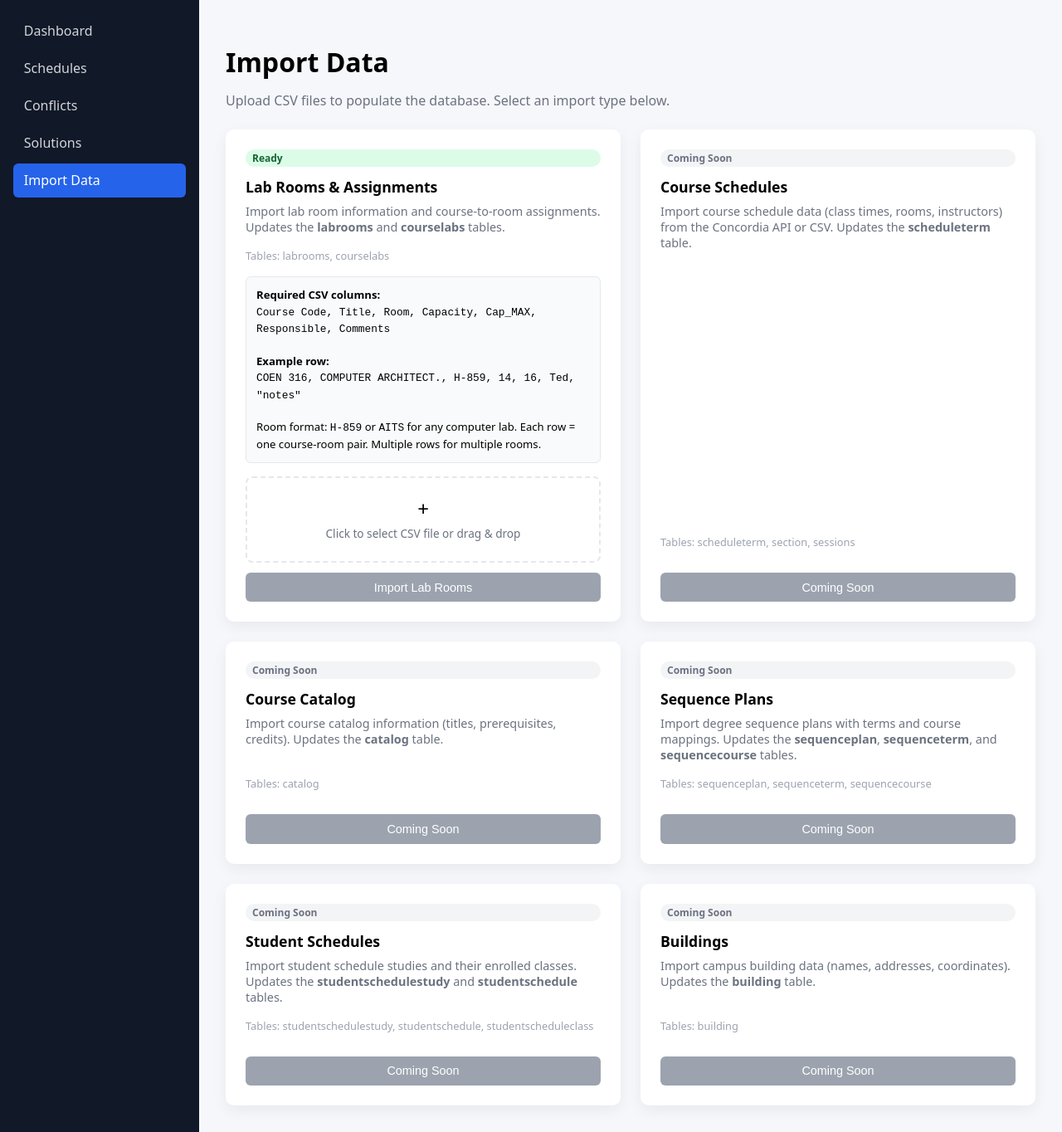
After one commit to CelinZiad/490-10-Classes-Scheduler, a Flask app: page /import in a window 1280 px wide. The commit adds this page. Shown: the whole page at 83% size. Run offline with Flask 3, Linux system fonts and the light colour scheme; some libraries are stand-ins or nearby versions.

Commit message:
feat: add Import Data page with lab rooms CSV upload
- Add /import route with card-based UI for all DB import types
- Implement lab rooms CSV upload (parses CSV, upserts to labrooms
  and courselabs tables via parameterized queries)
- Show format requirements and drag-and-drop file upload
- Add Coming Soon placeholders for schedules, catalog, sequences,
  students, and buildings imports
- Update sidebar navigation across all templates
- Add psycopg2-binary dependency
- Add 22 tests covering CSV parsing, API validation, and DB mocking

```diff
--- a/app.py
+++ b/app.py
@@ -1,4 +1,8 @@
-from flask import Flask, render_template
+import csv
+import io
+import os
+
+from flask import Flask, render_template, request, jsonify
 
 app = Flask(__name__)
 
@@ -7,8 +11,31 @@ ROUTE_TEMPLATES = {
     "/schedule": "schedule-display.html",
     "/conflicts": "conflicts-list.html",
     "/solutions": "proposed-solutions.html",
+    "/import": "import-data.html",
 }
 
+# ---------------------------------------------------------------------------
+# DB connection helper
+# ---------------------------------------------------------------------------
+
+DB_CONFIG = {
+    "host": os.environ.get("DB_HOST", "localhost"),
+    "port": int(os.environ.get("DB_PORT", 9999)),
+    "database": os.environ.get("DB_NAME", "uvo490_3"),
+    "user": os.environ.get("DB_USER", "uvo490_3"),
+    "password": os.environ.get("DB_PASSWORD", "coolbird18"),
+}
+
+
+def get_db_connection():
+    """Return a psycopg2 connection using DB_CONFIG."""
+    import psycopg2
+    return psycopg2.connect(**DB_CONFIG)
+
+
+# ---------------------------------------------------------------------------
+# Page routes
+# ---------------------------------------------------------------------------
 
 @app.get("/")
 def dashboard():
@@ -28,3 +55,158 @@ def conflicts():
 @app.get("/solutions")
 def solutions():
     return render_template(ROUTE_TEMPLATES["/solutions"])
+
+
+@app.get("/import")
+def import_data():
+    return render_template(ROUTE_TEMPLATES["/import"])
+
+
+# ---------------------------------------------------------------------------
+# Lab rooms CSV import
+# ---------------------------------------------------------------------------
+
+def _parse_lab_rooms_csv(file_stream):
+    """Parse uploaded CSV and return list of row dicts.
+
+    Expected columns: Course Code, Title, Room, Capacity, Cap_MAX,
+    Responsible, Comments
+    """
+    text = file_stream.read().decode("utf-8-sig")
+    reader = csv.reader(io.StringIO(text))
+    header = next(reader, None)  # skip header
+    if header is None:
+        return []
+
+    rows = []
+    for line in reader:
+        if len(line) < 7:
+            continue
+        rows.append({
+            "course_code": line[0].strip(),
+            "title": line[1].strip(),
+            "room": line[2].strip(),
+            "capacity": line[3].strip(),
+            "capacity_max": line[4].strip(),
+            "responsible": line[5].strip(),
+            "comments": line[6].strip(),
+        })
+    return rows
+
+
+def _upsert_lab_room(cursor, row):
+    """Upsert a single lab room into the labrooms table."""
+    if row["room"] == "AITS":
+        building, room = "H", "AITS"
+        cap_max = 100
+    else:
+        parts = row["room"].split("-", 1)
+        if len(parts) != 2:
+            return False
+        building, room = parts
+        try:
+            cap_max = int(row["capacity_max"])
+        except (ValueError, TypeError):
+            cap_max = 0
+
+    try:
+        capacity = int(row["capacity"])
+    except (ValueError, TypeError):
+        capacity = 0
+
+    cursor.execute(
+        "INSERT INTO labrooms (campus, building, room, capacity, capacitymax) "
+        "VALUES (%s, %s, %s, %s, %s) "
+        "ON CONFLICT (campus, building, room) DO UPDATE "
+        "SET capacity = EXCLUDED.capacity, capacitymax = EXCLUDED.capacitymax",
+        ("SGW", building, room, capacity, cap_max),
+    )
+    return True
+
+
+def _upsert_course_lab(cursor, row):
+    """Upsert a single course-lab assignment into the courselabs table."""
+    parts = row["course_code"].split(" ", 1)
+    if len(parts) != 2:
+        return False
+    subject, catalog = parts
+
+    if row["room"] == "AITS":
+        building, room = "H", "AITS"
+    else:
+        room_parts = row["room"].split("-", 1)
+        if len(room_parts) != 2:
+            return False
+        building, room = room_parts
+
+    cursor.execute(
+        "INSERT INTO courselabs (labroomid, subject, catalog, comments) "
+        "VALUES ("
+        "  (SELECT labroomid FROM labrooms "
+        "   WHERE campus = %s AND building = %s AND room = %s), "
+        "  %s, %s, %s"
+        ") "
+        "ON CONFLICT (labroomid, subject, catalog) DO UPDATE "
+        "SET comments = EXCLUDED.comments",
+        ("SGW", building, room, subject, catalog, row["comments"]),
+    )
+    return True
+
+
+@app.post("/api/import/labrooms")
+def api_import_labrooms():
+    """Accept a CSV upload and import lab rooms + course assignments."""
+    if "file" not in request.files:
+        return jsonify({"status": "error", "message": "No file uploaded."}), 400
+
+    file = request.files["file"]
+    if not file.filename or not file.filename.endswith(".csv"):
+        return jsonify({"status": "error", "message": "Please upload a .csv file."}), 400
+
+    rows = _parse_lab_rooms_csv(file.stream)
+    if not rows:
+        return jsonify({"status": "error", "message": "CSV is empty or has invalid format."}), 400
+
+    try:
+        conn = get_db_connection()
+    except Exception as e:
+        return jsonify({
+            "status": "error",
+            "message": f"Could not connect to database: {e}",
+        }), 500
+
+    rooms_ok = 0
+    assignments_ok = 0
+    skipped = 0
+
+    try:
+        with conn.cursor() as cur:
+            for row in rows:
+                try:
+                    if _upsert_lab_room(cur, row):
+                        conn.commit()
+                        rooms_ok += 1
+                    else:
+                        skipped += 1
+                        conn.rollback()
+                        continue
+
+                    if _upsert_course_lab(cur, row):
+                        conn.commit()
+                        assignments_ok += 1
+                    else:
+                        skipped += 1
+                        conn.rollback()
+                except Exception:
+                    conn.rollback()
+                    skipped += 1
+    finally:
+        conn.close()
+
+    return jsonify({
+        "status": "success",
+        "rows_processed": len(rows),
+        "rooms_upserted": rooms_ok,
+        "assignments_upserted": assignments_ok,
+        "skipped": skipped,
+    })
--- a/requirements.txt
+++ b/requirements.txt
@@ -1,4 +1,5 @@
 flask
 flask-sqlalchemy
+psycopg2-binary
 pytest
 pytest-cov
--- a/templates/conflicts-list.html
+++ b/templates/conflicts-list.html
@@ -14,6 +14,7 @@
     <a class="nav-item" href="{{ url_for('schedule') }}">Schedules</a>
     <a class="nav-item active" href="{{ url_for('conflicts') }}">Conflicts</a>
     <a class="nav-item" href="{{ url_for('solutions') }}">Solutions</a>
+    <a class="nav-item" href="{{ url_for('import_data') }}">Import Data</a>
   </aside>
 
   <main class="main-content">
--- /dev/null
+++ b/templates/import-data.html
@@ -0,0 +1,334 @@
+<!DOCTYPE html>
+<html lang="en">
+<head>
+  <meta charset="UTF-8">
+  <title>Import Data</title>
+  <link rel="stylesheet" href="{{ url_for('static', filename='design-system.css') }}">
+  <style>
+    .import-grid {
+      display: grid;
+      grid-template-columns: repeat(auto-fill, minmax(340px, 1fr));
+      gap: 1.5rem;
+    }
+
+    .import-card {
+      background: var(--card-bg);
+      border-radius: 10px;
+      box-shadow: 0 6px 18px rgb(0 0 0 / 6%);
+      padding: 1.5rem;
+      display: flex;
+      flex-direction: column;
+    }
+
+    .import-card h3 {
+      margin: 0 0 0.5rem;
+      font-size: 1.1rem;
+    }
+
+    .import-card p {
+      color: #6b7280;
+      font-size: 0.9rem;
+      margin: 0 0 1rem;
+      flex: 1;
+    }
+
+    .import-card .badge {
+      display: inline-block;
+      padding: 2px 8px;
+      border-radius: 999px;
+      font-size: 0.75rem;
+      font-weight: 600;
+      margin-bottom: 0.75rem;
+    }
+
+    .badge-ready { background: #dcfce7; color: #166534; }
+    .badge-soon  { background: #f3f4f6; color: #6b7280; }
+
+    .import-card .tables {
+      font-size: 0.8rem;
+      color: #9ca3af;
+      margin-bottom: 1rem;
+    }
+
+    .format-box {
+      background: #f9fafb;
+      border: 1px solid var(--border-color);
+      border-radius: 6px;
+      padding: 0.75rem;
+      margin-bottom: 1rem;
+      font-size: 0.82rem;
+      line-height: 1.5;
+    }
+
+    .format-box code {
+      font-family: 'Courier New', monospace;
+      font-size: 0.8rem;
+    }
+
+    .upload-area {
+      border: 2px dashed var(--border-color);
+      border-radius: 8px;
+      padding: 1.25rem;
+      text-align: center;
+      cursor: pointer;
+      transition: border-color 0.2s, background 0.2s;
+    }
+
+    .upload-area:hover {
+      border-color: var(--sidebar-active);
+      background: #eff6ff;
+    }
+
+    .upload-area.dragover {
+      border-color: var(--sidebar-active);
+      background: #dbeafe;
+    }
+
+    .upload-area input[type="file"] {
+      display: none;
+    }
+
+    .upload-area .upload-icon {
+      font-size: 1.5rem;
+      margin-bottom: 0.25rem;
+    }
+
+    .upload-area .upload-text {
+      font-size: 0.85rem;
+      color: #6b7280;
+    }
+
+    .upload-area .file-name {
+      font-weight: 600;
+      color: var(--text-primary);
+      margin-top: 0.25rem;
+    }
+
+    .import-btn {
+      display: inline-block;
+      width: 100%;
+      padding: 0.6rem;
+      background: var(--sidebar-active);
+      color: white;
+      border: none;
+      border-radius: 6px;
+      font-size: 0.9rem;
+      font-weight: 500;
+      cursor: pointer;
+      margin-top: 0.75rem;
+      text-align: center;
+    }
+
+    .import-btn:hover { background: #1d4ed8; }
+    .import-btn:disabled { background: #9ca3af; cursor: not-allowed; }
+
+    .result-box {
+      margin-top: 0.75rem;
+      padding: 0.75rem;
+      border-radius: 6px;
+      font-size: 0.85rem;
+      display: none;
+    }
+
+    .result-box.success { display: block; background: #dcfce7; color: #166534; }
+    .result-box.error   { display: block; background: #fef2f2; color: #991b1b; }
+
+    .result-box ul {
+      margin: 0.5rem 0 0;
+      padding-left: 1.25rem;
+    }
+
+    .spinner {
+      display: inline-block;
+      width: 14px;
+      height: 14px;
+      border: 2px solid white;
+      border-top-color: transparent;
+      border-radius: 50%;
+      animation: spin 0.6s linear infinite;
+      vertical-align: middle;
+      margin-right: 4px;
+    }
+
+    @keyframes spin { to { transform: rotate(360deg); } }
+
+    .page-desc {
+      color: #6b7280;
+      margin: -0.5rem 0 1.5rem;
+    }
+  </style>
+</head>
+
+<body>
+<div class="app-layout">
+
+  <aside class="sidebar">
+    <a class="nav-item" href="{{ url_for('dashboard') }}">Dashboard</a>
+    <a class="nav-item" href="{{ url_for('schedule') }}">Schedules</a>
+    <a class="nav-item" href="{{ url_for('conflicts') }}">Conflicts</a>
+    <a class="nav-item" href="{{ url_for('solutions') }}">Solutions</a>
+    <a class="nav-item active" href="{{ url_for('import_data') }}">Import Data</a>
+  </aside>
+
+  <main class="main-content">
+    <h1>Import Data</h1>
+    <p class="page-desc">Upload CSV files to populate the database. Select an import type below.</p>
+
+    <div class="import-grid">
+
+      <!-- Lab Rooms (Implemented) -->
+      <div class="import-card" id="card-labrooms">
+        <span class="badge badge-ready">Ready</span>
+        <h3>Lab Rooms &amp; Assignments</h3>
+        <p>Import lab room information and course-to-room assignments. Updates the <strong>labrooms</strong> and <strong>courselabs</strong> tables.</p>
+        <div class="tables">Tables: labrooms, courselabs</div>
+
+        <div class="format-box">
+          <strong>Required CSV columns:</strong><br>
+          <code>Course Code, Title, Room, Capacity, Cap_MAX, Responsible, Comments</code><br><br>
+          <strong>Example row:</strong><br>
+          <code>COEN 316, COMPUTER ARCHITECT., H-859, 14, 16, Ted, "notes"</code><br><br>
+          Room format: <code>H-859</code> or <code>AITS</code> for any computer lab.
+          Each row = one course-room pair. Multiple rows for multiple rooms.
+        </div>
+
+        <div class="upload-area" id="upload-labrooms" onclick="document.getElementById('file-labrooms').click()">
+          <input type="file" id="file-labrooms" accept=".csv">
+          <div class="upload-icon">+</div>
+          <div class="upload-text">Click to select CSV file or drag &amp; drop</div>
+          <div class="file-name" id="filename-labrooms"></div>
+        </div>
+
+        <button class="import-btn" id="btn-labrooms" disabled onclick="importLabRooms()">
+          Import Lab Rooms
+        </button>
+
+        <div class="result-box" id="result-labrooms"></div>
+      </div>
+
+      <!-- Schedules (Coming Soon) -->
+      <div class="import-card">
+        <span class="badge badge-soon">Coming Soon</span>
+        <h3>Course Schedules</h3>
+        <p>Import course schedule data (class times, rooms, instructors) from the Concordia API or CSV. Updates the <strong>scheduleterm</strong> table.</p>
+        <div class="tables">Tables: scheduleterm, section, sessions</div>
+        <button class="import-btn" disabled>Coming Soon</button>
+      </div>
+
+      <!-- Course Catalog (Coming Soon) -->
+      <div class="import-card">
+        <span class="badge badge-soon">Coming Soon</span>
+        <h3>Course Catalog</h3>
+        <p>Import course catalog information (titles, prerequisites, credits). Updates the <strong>catalog</strong> table.</p>
+        <div class="tables">Tables: catalog</div>
+        <button class="import-btn" disabled>Coming Soon</button>
+      </div>
+
+      <!-- Sequence Plans (Coming Soon) -->
+      <div class="import-card">
+        <span class="badge badge-soon">Coming Soon</span>
+        <h3>Sequence Plans</h3>
+        <p>Import degree sequence plans with terms and course mappings. Updates the <strong>sequenceplan</strong>, <strong>sequenceterm</strong>, and <strong>sequencecourse</strong> tables.</p>
+        <div class="tables">Tables: sequenceplan, sequenceterm, sequencecourse</div>
+        <button class="import-btn" disabled>Coming Soon</button>
+      </div>
+
+      <!-- Student Schedules (Coming Soon) -->
+      <div class="import-card">
+        <span class="badge badge-soon">Coming Soon</span>
+        <h3>Student Schedules</h3>
+        <p>Import student schedule studies and their enrolled classes. Updates the <strong>studentschedulestudy</strong> and <strong>studentschedule</strong> tables.</p>
+        <div class="tables">Tables: studentschedulestudy, studentschedule, studentscheduleclass</div>
+        <button class="import-btn" disabled>Coming Soon</button>
+      </div>
+
+      <!-- Buildings (Coming Soon) -->
+      <div class="import-card">
+        <span class="badge badge-soon">Coming Soon</span>
+        <h3>Buildings</h3>
+        <p>Import campus building data (names, addresses, coordinates). Updates the <strong>building</strong> table.</p>
+        <div class="tables">Tables: building</div>
+        <button class="import-btn" disabled>Coming Soon</button>
+      </div>
+
+    </div>
+  </main>
+
+</div>
+
+<script>
+  /* ---- File upload handling ---- */
+  const fileInput = document.getElementById("file-labrooms");
+  const uploadArea = document.getElementById("upload-labrooms");
+  const filenameEl = document.getElementById("filename-labrooms");
+  const importBtn = document.getElementById("btn-labrooms");
+
+  fileInput.addEventListener("change", () => {
+    if (fileInput.files.length > 0) {
+      filenameEl.textContent = fileInput.files[0].name;
+      importBtn.disabled = false;
+    }
+  });
+
+  /* Drag & drop */
+  uploadArea.addEventListener("dragover", (e) => {
+    e.preventDefault();
+    uploadArea.classList.add("dragover");
+  });
+  uploadArea.addEventListener("dragleave", () => {
+    uploadArea.classList.remove("dragover");
+  });
+  uploadArea.addEventListener("drop", (e) => {
+    e.preventDefault();
+    uploadArea.classList.remove("dragover");
+    if (e.dataTransfer.files.length > 0 && e.dataTransfer.files[0].name.endsWith(".csv")) {
+      fileInput.files = e.dataTransfer.files;
+      filenameEl.textContent = e.dataTransfer.files[0].name;
+      importBtn.disabled = false;
+    }
+  });
+
+  /* ---- Import action ---- */
+  async function importLabRooms() {
+    const file = fileInput.files[0];
+    if (!file) return;
+
+    const resultEl = document.getElementById("result-labrooms");
+    resultEl.className = "result-box";
+    resultEl.style.display = "none";
+
+    importBtn.disabled = true;
+    importBtn.innerHTML = '<span class="spinner"></span> Importing...';
+
+    const formData = new FormData();
+    formData.append("file", file);
+
+    try {
+      const res = await fetch("/api/import/labrooms", { method: "POST", body: formData });
+      const data = await res.json();
+
+      if (data.status === "success") {
+        resultEl.className = "result-box success";
+        let html = `<strong>Import successful!</strong>`;
+        html += `<ul>`;
+        html += `<li>${data.rooms_upserted} lab room(s) upserted</li>`;
+        html += `<li>${data.assignments_upserted} course assignment(s) upserted</li>`;
+        html += `<li>${data.rows_processed} row(s) processed</li>`;
+        if (data.skipped > 0) html += `<li>${data.skipped} row(s) skipped</li>`;
+        html += `</ul>`;
+        resultEl.innerHTML = html;
+      } else {
+        resultEl.className = "result-box error";
+        resultEl.innerHTML = `<strong>Import failed:</strong> ${data.message}`;
+      }
+    } catch (err) {
+      resultEl.className = "result-box error";
+      resultEl.innerHTML = `<strong>Error:</strong> ${err.message}`;
+    } finally {
+      importBtn.disabled = false;
+      importBtn.textContent = "Import Lab Rooms";
+    }
+  }
+</script>
+</body>
+</html>
--- a/templates/proposed-solutions.html
+++ b/templates/proposed-solutions.html
@@ -14,6 +14,7 @@
     <a class="nav-item" href="{{ url_for('schedule') }}">Schedules</a>
     <a class="nav-item" href="{{ url_for('conflicts') }}">Conflicts</a>
     <a class="nav-item active" href="{{ url_for('solutions') }}">Solutions</a>
+    <a class="nav-item" href="{{ url_for('import_data') }}">Import Data</a>
   </aside>
 
   <main class="main-content">
--- a/templates/schedule-display.html
+++ b/templates/schedule-display.html
@@ -14,6 +14,7 @@
     <a class="nav-item active" href="{{ url_for('schedule') }}">Schedules</a>
     <a class="nav-item" href="{{ url_for('conflicts') }}">Conflicts</a>
     <a class="nav-item" href="{{ url_for('solutions') }}">Solutions</a>
+    <a class="nav-item" href="{{ url_for('import_data') }}">Import Data</a>
   </aside>
 
   <main class="main-content">
```
Also changed, not shown: templates/admin-dashboard.html (+1 -7 lines), tests/test_import_labrooms.py (added, +126 -0 lines), tests/test_integration_pages.py (+14 -0 lines), tests/test_unit_routes.py (+7 -7 lines).
